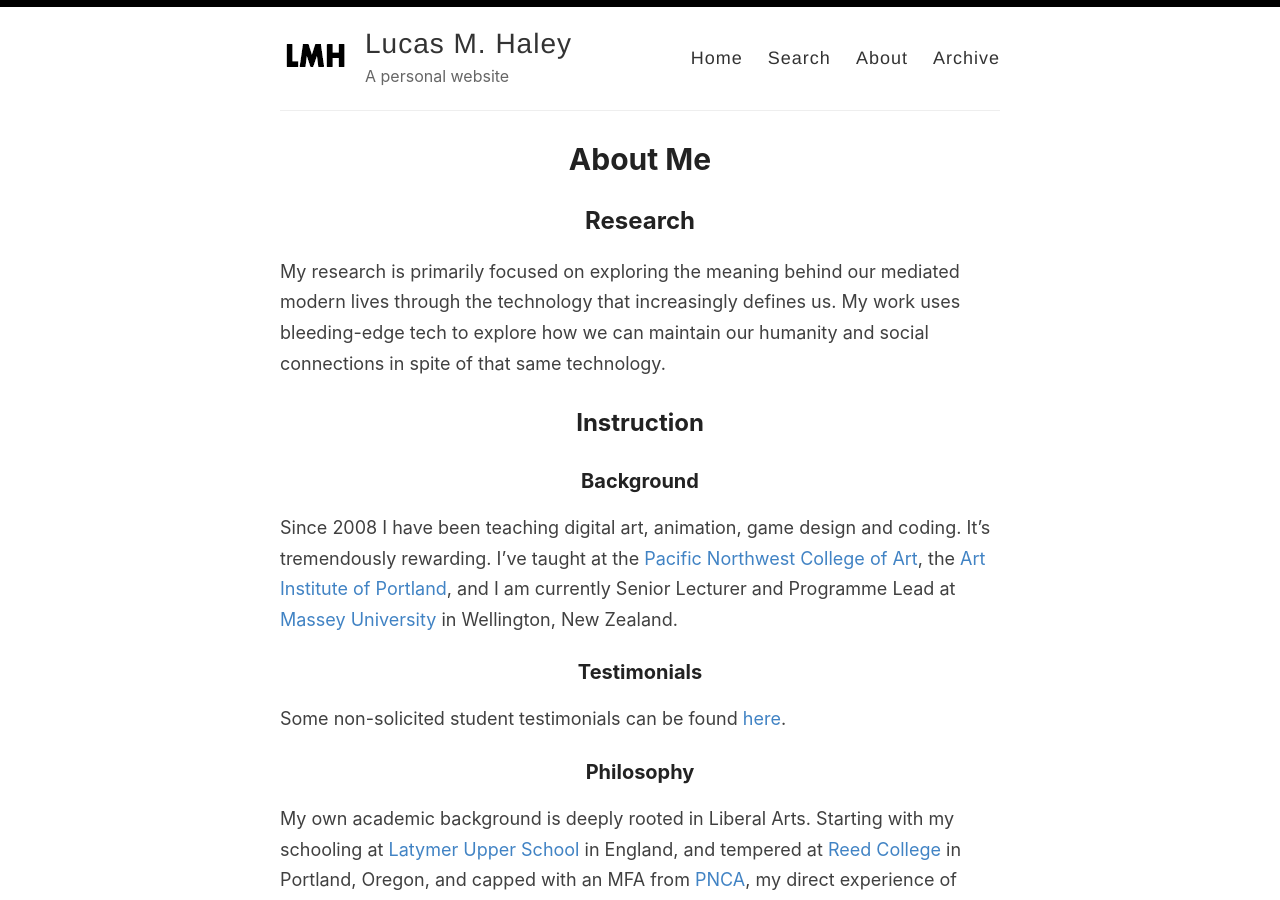
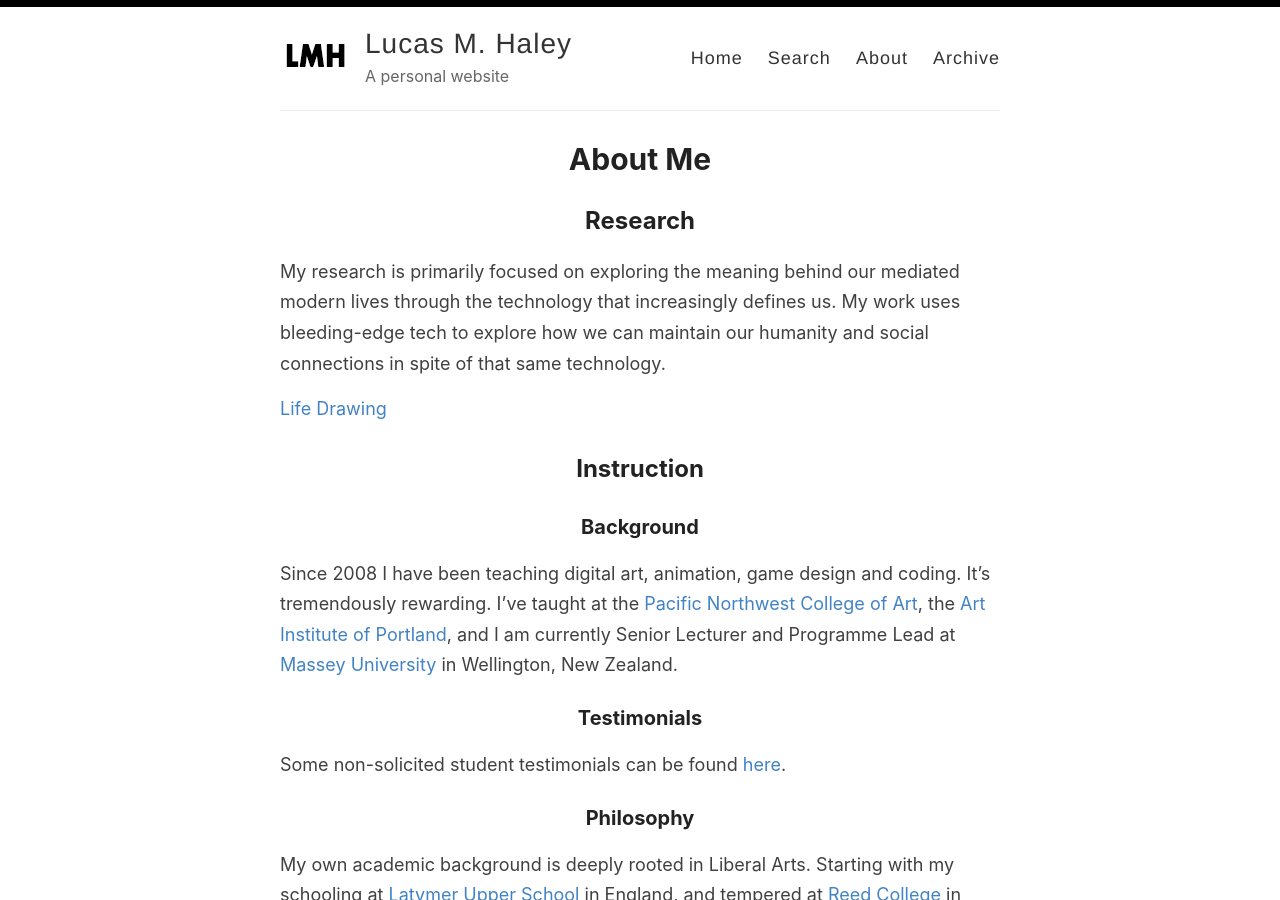
Before and after one commit to lucashaley/lucashaley.github.io, a Jekyll site: the page built from pages/about-little-me.md, in a window 1280 px wide and 900 px high. Built offline with Jekyll 4.4.1, drawn with Linux system fonts in a browser that asks for light colours; our own code applies the rules of GitHub Pages for plain Markdown files.

Commit message:
Update pages/about-little-me.md (via Pages CMS)

```diff
--- a/pages/about-little-me.md
+++ b/pages/about-little-me.md
@@ -1,13 +1,11 @@
 ---
 title: About Me
-permalink: about
-splash:
-layout: page
 ---
-
 ## Research
 
 My research is primarily focused on exploring the meaning behind our mediated modern lives through the technology that increasingly defines us. My work uses bleeding-edge tech to explore how we can maintain our humanity and social connections in spite of that same technology.
+
+[Life Drawing](https://www.lucashaley.com/life-drawing/)
 
 ## Instruction
 
@@ -32,15 +30,14 @@
 ![](/uploads/cbs.jpeg)
 I used to play bass for the mighty pirate band for buccaneers of all ages, Captain Bogg & Salty. We were together for about eleven years, playing for kids and adults, at libraries, schools, clubs, trailer parks, and malls.
 
-<iframe width="720" height="540" src="https://www.youtube-nocookie.com/embed/zdSkDXs00xg" title="YouTube video player" frameborder="0" allow="accelerometer; autoplay; clipboard-write; encrypted-media; gyroscope; picture-in-picture" allowfullscreen></iframe>
-
-<iframe width="720" height="540" src="https://www.youtube-nocookie.com/embed/HkamlN_w-Zg" title="YouTube video player" frameborder="0" allow="accelerometer; autoplay; clipboard-write; encrypted-media; gyroscope; picture-in-picture" allowfullscreen></iframe>
-
 In all, we released four albums. You can find them on Amazon.com and CDbaby.com.
 
 #### Albums
 
-* [Bedtime Stories for Pirates](http://www.amazon.com/gp/product/B00003GO0I)
-* [Pegleg Tango](http://www.amazon.com/gp/product/B0007KH8F8) ("A-" from Entertainment Weekly, "Best of 2005", Amazon.com)
-* [Prelude to Mutiny](http://www.amazon.com/gp/product/B000H6SVA8)
-* [Emphatical Piratical](http://www.amazon.com/Emphatical-Piratical-Captain-Bogg-Salty/dp/B001NZ2O7S/)
+*   [Bedtime Stories for Pirates](http://www.amazon.com/gp/product/B00003GO0I)
+
+*   [Pegleg Tango](http://www.amazon.com/gp/product/B0007KH8F8) ("A-" from Entertainment Weekly, "Best of 2005", Amazon.com)
+
+*   [Prelude to Mutiny](http://www.amazon.com/gp/product/B000H6SVA8)
+
+*   [Emphatical Piratical](http://www.amazon.com/Emphatical-Piratical-Captain-Bogg-Salty/dp/B001NZ2O7S/)
```
